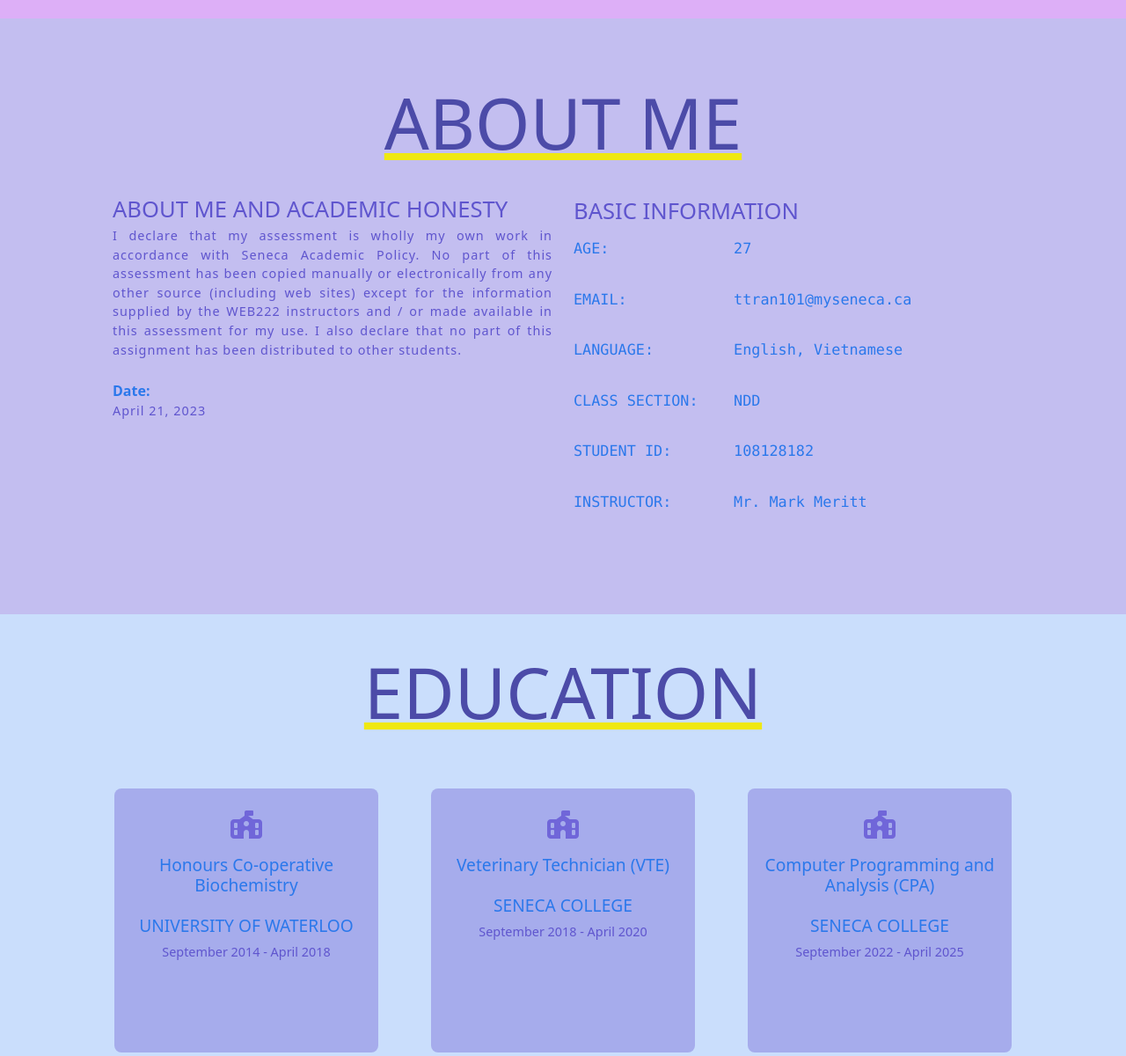
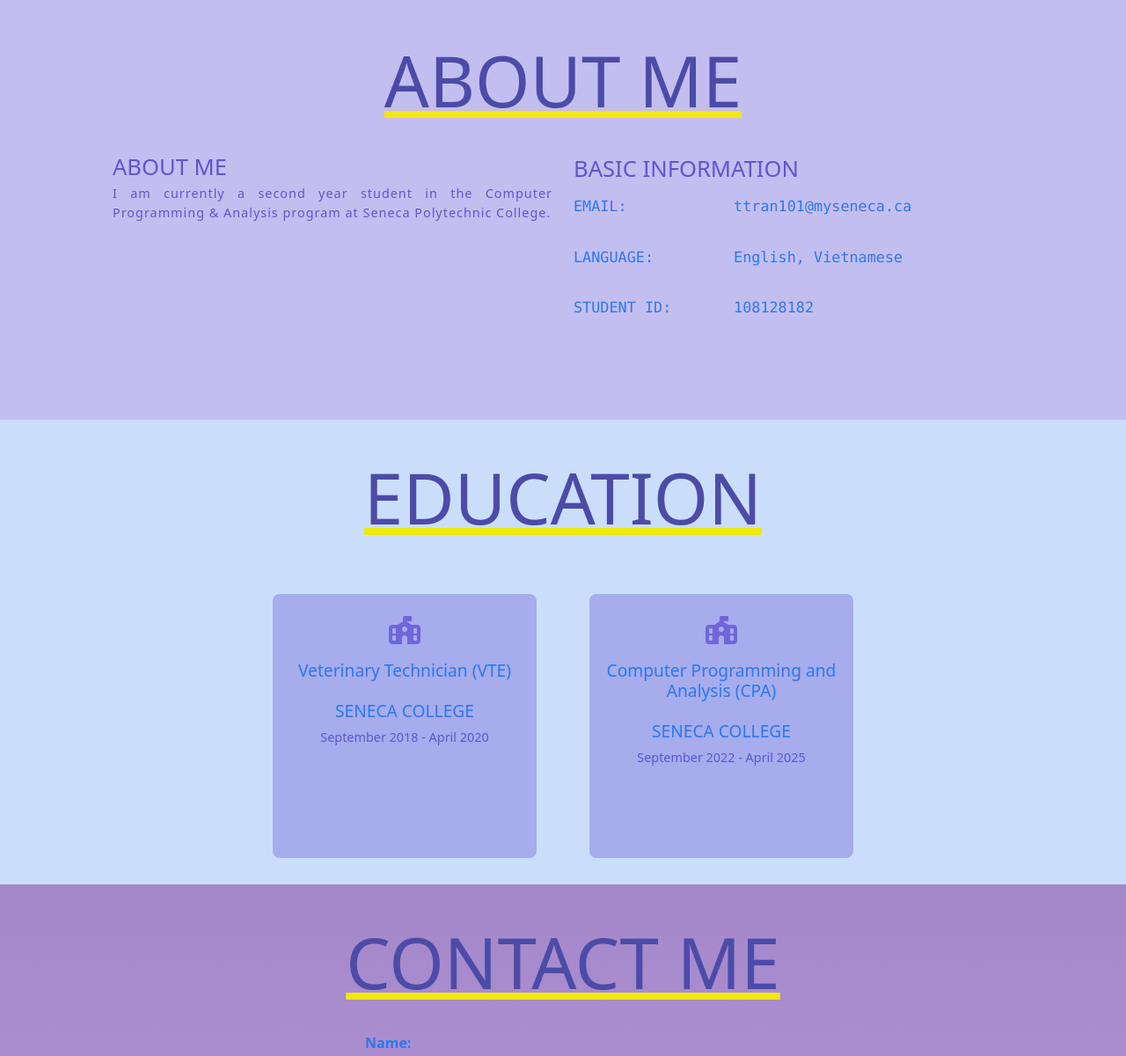
Before and after one commit to Tran-Teresa/Tran-Teresa.github.io, a website: page index.html in a window 1280 px wide. Shown: the part 917-2117 px from the top of the page at 88% size. Drawn offline with nearby package versions, Linux system fonts and the light colour scheme.

Commit message:
Update index.html

```diff
--- a/index.html
+++ b/index.html
@@ -50,7 +50,7 @@
                     </div>
                     <div class="home-text">
                         <h2><span class="name-highlight animate__animated animate__flash">Teresa Tran</span></h2>
-                        <span class="color"><i class="fa-solid fa-star"></i> Full-Stack Web Developer <br><i class="fa-solid fa-star"></i> Software Developer</span><br>
+                        <span class="color"><i class="fa-solid fa-star"></i> Aspiring Full-Stack Web Software Developer
                     </div>
                     <div class="home-btns">
                         <a download="Teresa Tran - Resume.pdf" href="./documents/Résumé - Teresa Tran.pdf"><button class="btn"><i class="fa-solid fa-file-arrow-down"></i> RESUME</button></a>
@@ -63,22 +63,14 @@
                 <h2 class="heading animate__animated animate__rollIn">ABOUT ME</h2>
                 <div class="about-content">
                     <div class="about-text">
-                        <span class="abt-span">About Me and Academic Honesty</span>
-                        <p>I declare that my assessment is wholly my own work in accordance with Seneca Academic Policy.
-                        No part of this assessment has been copied manually or electronically from any other source
-                        (including web sites) except for the information supplied by the WEB222 instructors and / or
-                        made available in this assessment for my use. I also declare that no part of this assignment has
-                        been distributed to other students.</p>
-                        <span><strong>Date: </strong></span><p>April 21, 2023</p>
+                        <span class="abt-span">About Me</span>
+                        <p>I am currently a second year student in the Computer Programming & Analysis program at Seneca Polytechnic College.</p>
                     </div>
                     <div class="about-details">
                         <span class="abt-span">Basic Information</span>
-                        <pre><strong>AGE:</strong>              27</pre>
                         <pre><strong>EMAIL:</strong>            ttran101@myseneca.ca</pre>
                         <pre><strong>LANGUAGE:</strong>         English, Vietnamese</pre>
-                        <pre><strong>CLASS SECTION:</strong>    NDD</pre>
                         <pre><strong>STUDENT ID:</strong>       108128182</pre>
-                        <pre><strong>INSTRUCTOR:</strong>       Mr. Mark Meritt</pre>
                     </div>
                 </div>
             </section>
@@ -86,23 +78,17 @@
             <section class="education" id="education">
                 <h2 class="heading animate__animated animate__rollIn">EDUCATION</h2>
                 <div class="container">
-                <div class="education-box animate__animated animate__backInLeft">
-                    <i class="fa-solid fa-school-flag"></i>
-                    <h2>Honours Co-operative Biochemistry<br><br>UNIVERSITY OF WATERLOO</h2>
-                    <p>September 2014 - April 2018</p>
-                </div>
-                <div class="education-box animate__animated animate__backInLeft animate__delay-1s">
+                    <div class="education-box animate__animated animate__backInLeft animate__delay-2s">
                     <i class="fa-solid fa-school-flag"></i>
                     <h2>Veterinary Technician (VTE)<br><br>SENECA COLLEGE</h2>
                     <p>September 2018 - April 2020</p>
-                </div>
-                <div class="education-box animate__animated animate__backInLeft animate__delay-2s">
+                    </div>
+                    <div class="education-box animate__animated animate__backInLeft animate__delay-2s">
                     <i class="fa-solid fa-school-flag"></i>
                     <h2>Computer Programming and Analysis (CPA)<br><br>SENECA COLLEGE</h2>
                     <p>September 2022 - April 2025</p>
+                    </div>
                 </div>
-            </div>
-            </div>
         </section>
 
         <section class="contact" id="contact">
```
